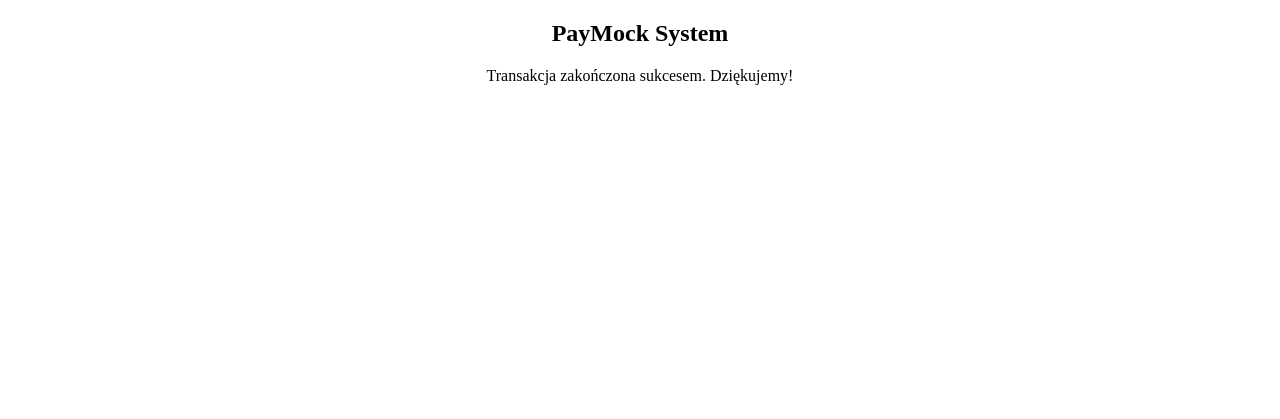
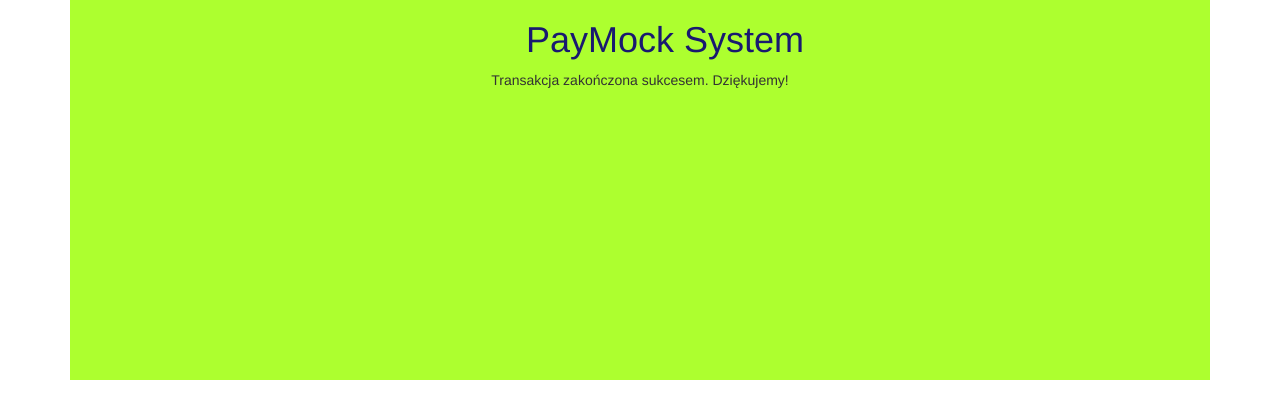
Before and after one commit to Szymen/PayMock, a Django app: page /thanks_page in a window 1280 px wide. Shown: the top 419 px of the page. Run offline with Django 3.2, Linux system fonts and the light colour scheme; some libraries are stand-ins or nearby versions.

Commit message:
CSS do stron, obrazek nie wiem czemu ale nie chce się ładować

```diff
--- a/templates/thanks_page.html
+++ b/templates/thanks_page.html
@@ -2,12 +2,37 @@
 <html lang="pl">
 <head>
     <meta charset="UTF-8">
+    <meta charset="UTF-8">
+    <meta http-equiv="X-UA-COMPATIBLE" content="IE=edge">
+    <meta name="viewport" content="width = device-width, initial-scale = 1">
     <title>Agreement Page</title>
+    <link rel="stylesheet" type="text/css" href="https://maxcdn.bootstrapcdn.com/bootstrap/3.3.5/css/bootstrap.min.css">
+    <link href='https://fonts.googleapis.com/css?family=Pacifico' rel='stylesheet' type='text/css'>
+    <style type="text/css">
+        .forheader
+        {
+            background-color: greenyellow;
+            padding-bottom: 280px;
+
+        }
+        span {
+            display: inline-block;
+            vertical-align: middle;
+            line-height: normal;
+        }
+        #websiteTitle {
+            font-size: 10em;
+            padding-left: 50px;
+            color: #191970;
+        }
+        </style>
 </head>
 <body>
-    <div align="center">
-        <h2>PayMock System </h2>
+    <div class=" container" align="center">
+        <div class = forheader>
+        <span id="websiteTitle"><h1>PayMock System </h1></span>
         <p>Transakcja zakończona sukcesem. Dziękujemy!</p>
+        </div>
     </div>
 </body>
 </html>
```
Also changed, not shown: templates/agree_at_bank.html (+55 -8 lines).
